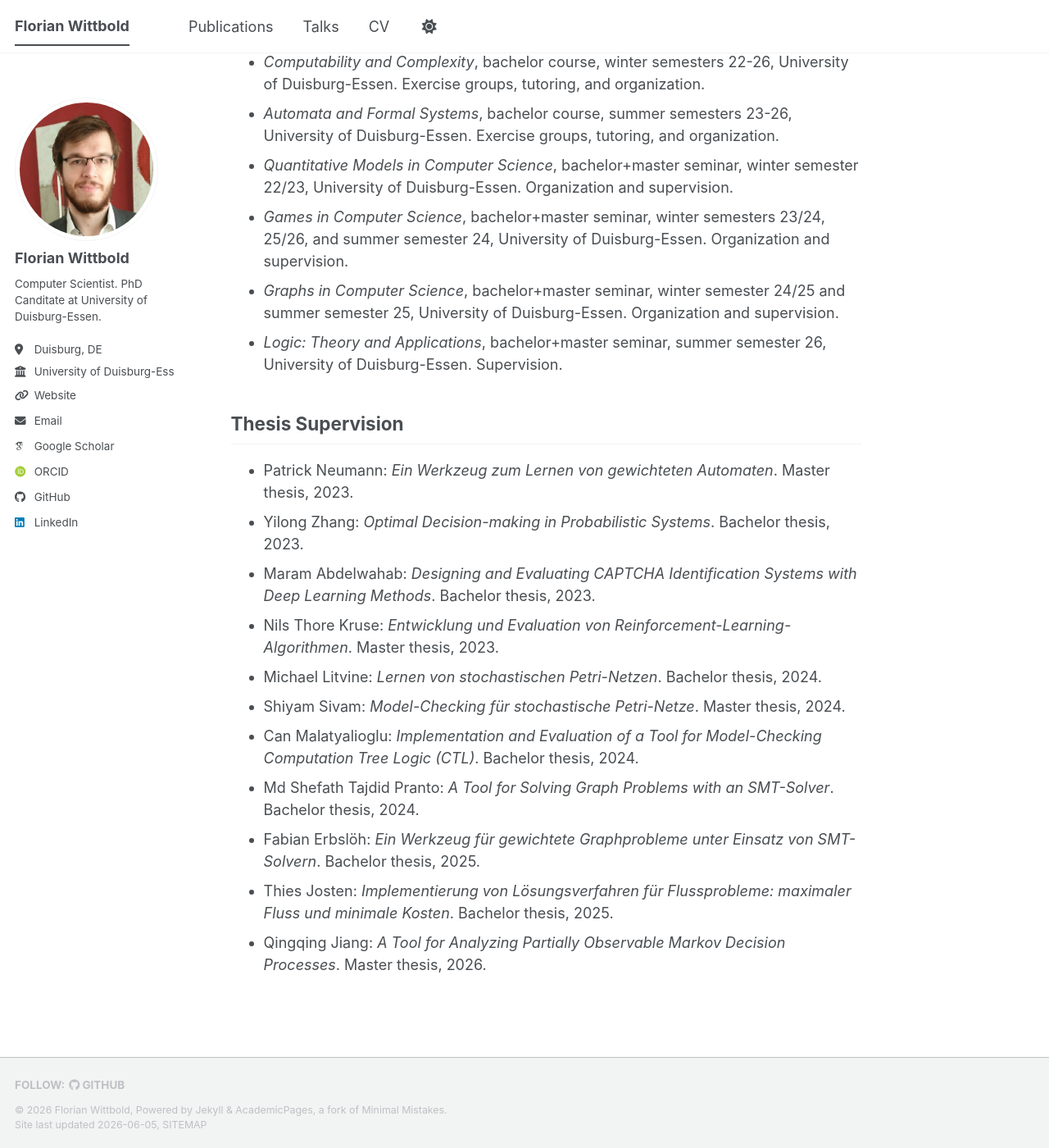
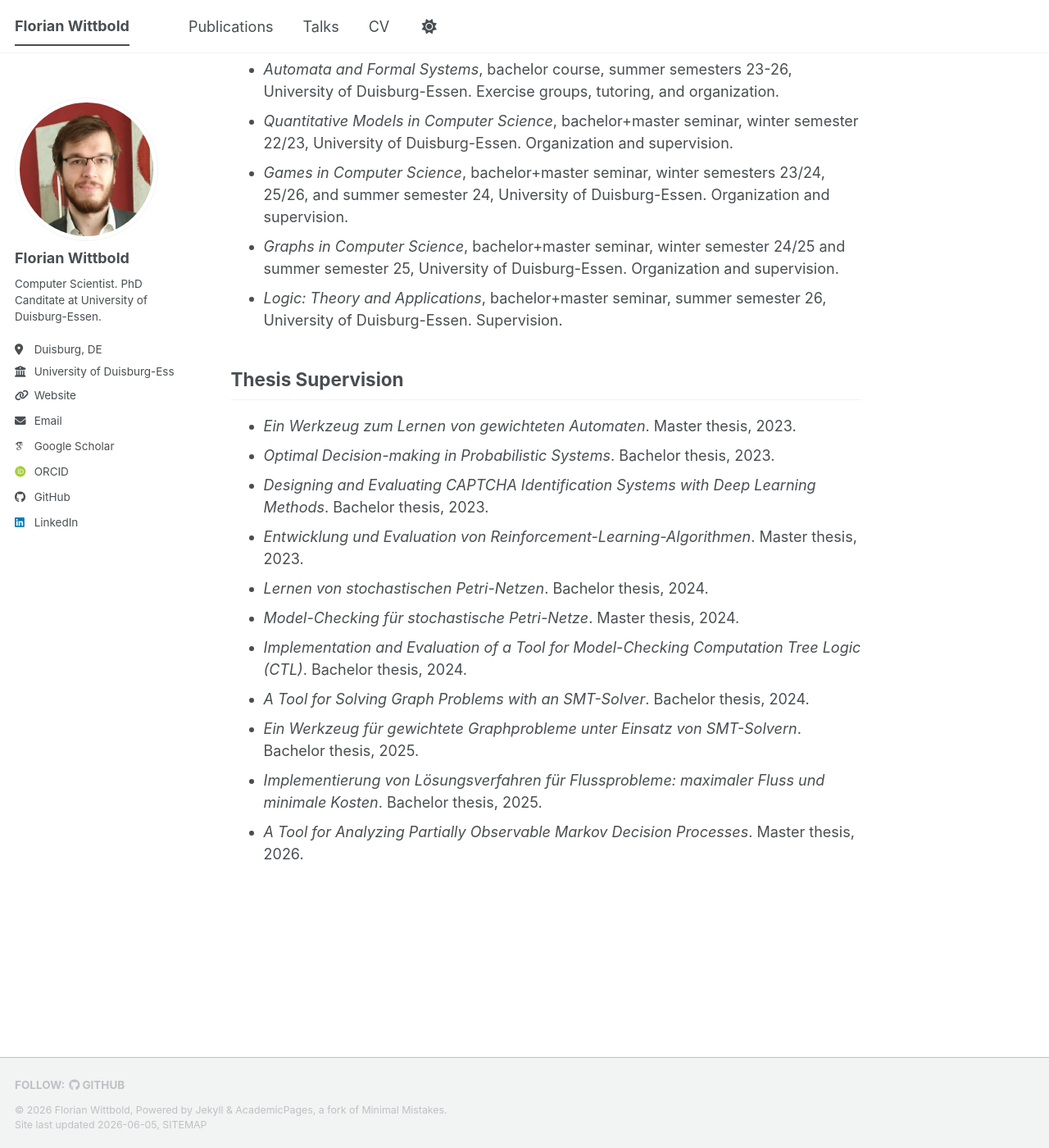
Before and after one commit to flo-witt/flo-witt.github.io, a Jekyll site: the page built from _pages/about.md, in a window 1280 px wide and 1400 px high, scrolled down 1437 px. Shown: the whole window at 82% size. Built offline with Jekyll 4.4.1, drawn with Linux system fonts in a browser that asks for light colours; some web fonts are replaced; a script bundle is joined from its source files by our own code; library files that are not in the unit come from our copies; some of the changed text lies outside the part shown.

Commit message:
Update about.md

```diff
--- a/_pages/about.md
+++ b/_pages/about.md
@@ -46,14 +46,14 @@ My broader research interests include formal guarantees for (deep) reinforcement
 
 ## Thesis Supervision
 
-* Patrick Neumann: *Ein Werkzeug zum Lernen von gewichteten Automaten*. Master thesis, 2023.
-* Yilong Zhang: *Optimal Decision-making in Probabilistic Systems*. Bachelor thesis, 2023.
-* Maram Abdelwahab: *Designing and Evaluating CAPTCHA Identification Systems with Deep Learning Methods*. Bachelor thesis, 2023.
-* Nils Thore Kruse: *Entwicklung und Evaluation von Reinforcement-Learning-Algorithmen*. Master thesis, 2023.
-* Michael Litvine: *Lernen von stochastischen Petri-Netzen*. Bachelor thesis, 2024.
-* Shiyam Sivam: *Model-Checking für stochastische Petri-Netze*. Master thesis, 2024.
-* Can Malatyalioglu: *Implementation and Evaluation of a Tool for Model-Checking Computation Tree Logic (CTL)*. Bachelor thesis, 2024.
-* Md Shefath Tajdid Pranto: *A Tool for Solving Graph Problems with an SMT-Solver*. Bachelor thesis, 2024.
-* Fabian Erbslöh: *Ein Werkzeug für gewichtete Graphprobleme unter Einsatz von SMT-Solvern*. Bachelor thesis, 2025.
-* Thies Josten: *Implementierung von Lösungsverfahren für Flussprobleme: maximaler Fluss und minimale Kosten*. Bachelor thesis, 2025.
-* Qingqing Jiang: *A Tool for Analyzing Partially Observable Markov Decision Processes*. Master thesis, 2026.
+* *Ein Werkzeug zum Lernen von gewichteten Automaten*. Master thesis, 2023.
+* *Optimal Decision-making in Probabilistic Systems*. Bachelor thesis, 2023.
+* *Designing and Evaluating CAPTCHA Identification Systems with Deep Learning Methods*. Bachelor thesis, 2023.
+* *Entwicklung und Evaluation von Reinforcement-Learning-Algorithmen*. Master thesis, 2023.
+* *Lernen von stochastischen Petri-Netzen*. Bachelor thesis, 2024.
+* *Model-Checking für stochastische Petri-Netze*. Master thesis, 2024.
+* *Implementation and Evaluation of a Tool for Model-Checking Computation Tree Logic (CTL)*. Bachelor thesis, 2024.
+* *A Tool for Solving Graph Problems with an SMT-Solver*. Bachelor thesis, 2024.
+* *Ein Werkzeug für gewichtete Graphprobleme unter Einsatz von SMT-Solvern*. Bachelor thesis, 2025.
+* *Implementierung von Lösungsverfahren für Flussprobleme: maximaler Fluss und minimale Kosten*. Bachelor thesis, 2025.
+* *A Tool for Analyzing Partially Observable Markov Decision Processes*. Master thesis, 2026.
```
Also changed, not shown: other parts of _pages/about.md (+2 -2 lines).
